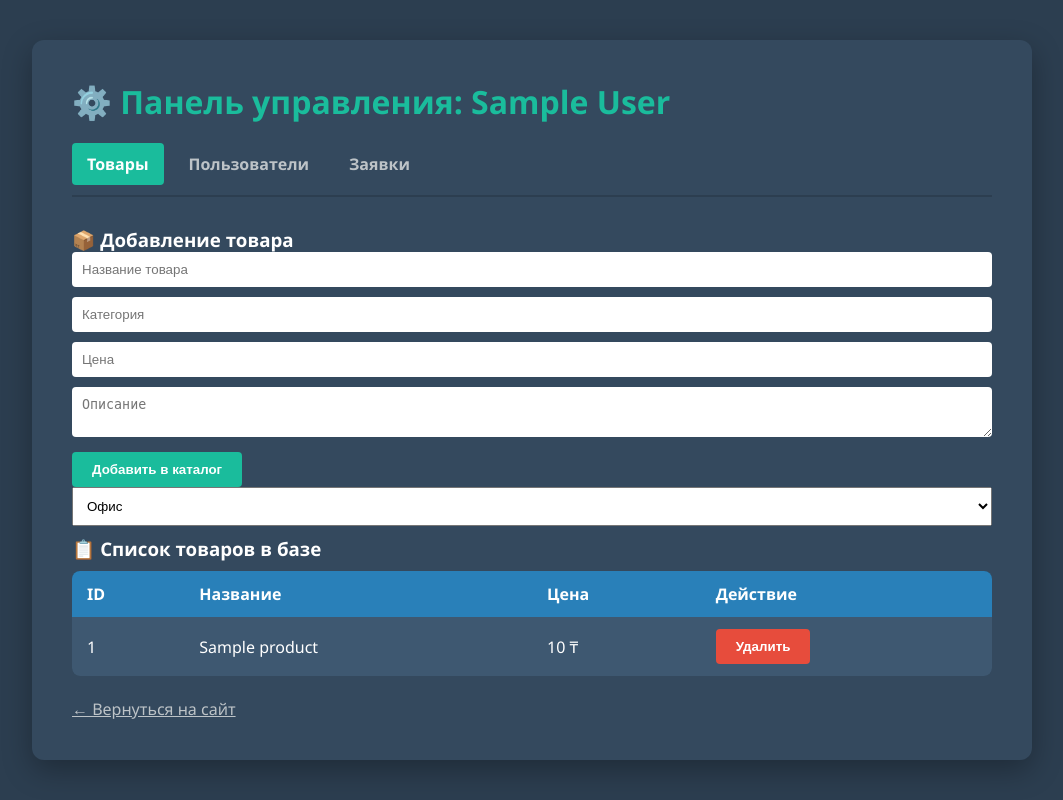
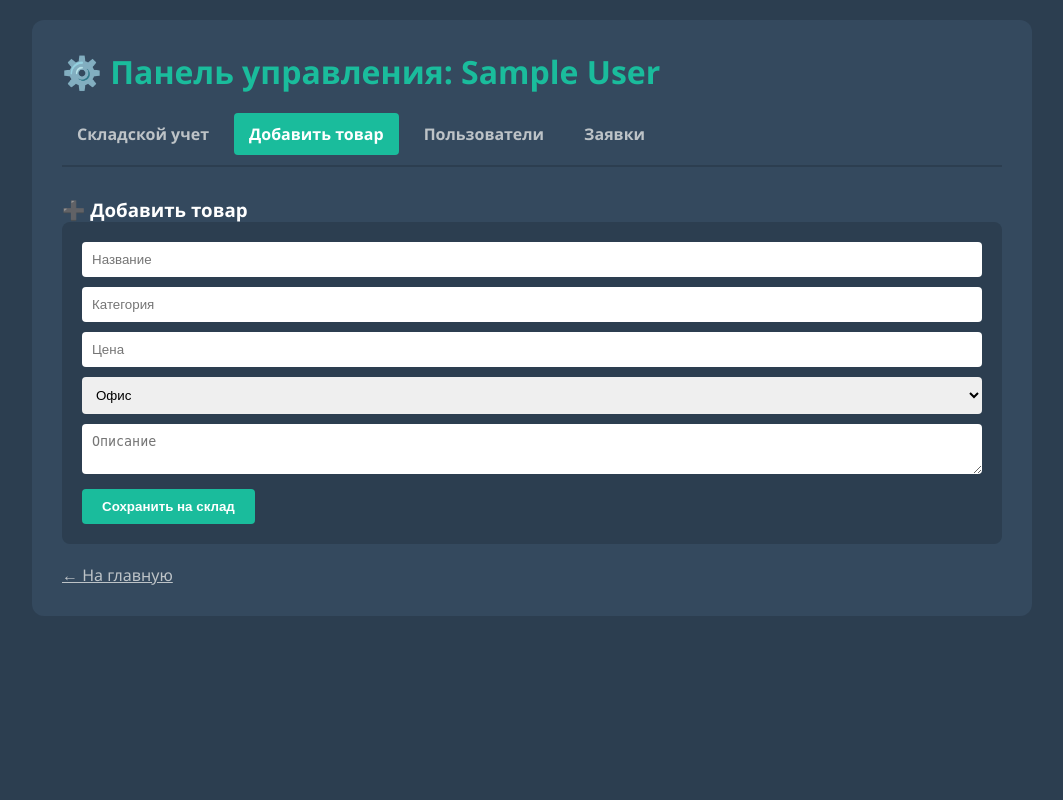
Before and after one commit to Oleg637-droid/VoRrex2, a Flask app: page /admin in a window 1280 px wide. Shown: the whole page, without its empty margins (108-1171 px from the left). Run offline with Flask 3, Linux system fonts and the light colour scheme; the visitor is signed in with stand-in values (Sample User, id 1); a database or web service that is not in the repository returns one stand-in record (values such as "Sample title"); some libraries are stand-ins or nearby versions.

Commit message:
Update admin.html

```diff
--- a/templates/admin.html
+++ b/templates/admin.html
@@ -2,26 +2,23 @@
 <html lang="ru">
 <head>
     <meta charset="UTF-8">
-    <title>Панель администратора — VoRtex</title>
+    <title>Админ-панель — VoRtex</title>
     <style>
         * { box-sizing: border-box; margin: 0; padding: 0; }
-        body { font-family: 'Segoe UI', sans-serif; background: #2c3e50; color: white; padding: 40px; }
-        .panel { background: #34495e; padding: 40px; border-radius: 12px; max-width: 1000px; margin: 0 auto; box-shadow: 0 10px 30px rgba(0,0,0,0.3); }
+        body { font-family: 'Segoe UI', sans-serif; background: #2c3e50; color: white; padding: 20px; }
+        .panel { background: #34495e; padding: 30px; border-radius: 12px; max-width: 1000px; margin: 0 auto; }
         h1 { color: #1abc9c; margin-bottom: 20px; }
 
-        /* Меню вкладок */
-        .admin-nav { display: flex; gap: 10px; margin-bottom: 30px; border-bottom: 2px solid #2c3e50; padding-bottom: 10px; }
+        .admin-nav { display: flex; gap: 10px; margin-bottom: 30px; border-bottom: 2px solid #2c3e50; padding-bottom: 10px; flex-wrap: wrap; }
         .admin-nav a { color: #bdc3c7; text-decoration: none; padding: 10px 15px; border-radius: 4px; font-weight: bold; }
         .admin-nav a.active { background: #1abc9c; color: white; }
 
-        /* Таблицы */
-        table { width: 100%; border-collapse: collapse; background: #2c3e50; border-radius: 8px; overflow: hidden; margin-top: 10px; }
-        th, td { padding: 12px 15px; text-align: left; }
+        table { width: 100%; border-collapse: collapse; background: #2c3e50; margin-bottom: 30px; border-radius: 8px; overflow: hidden; }
+        th, td { padding: 12px; text-align: left; border-bottom: 1px solid #3e5871; }
         th { background-color: #2980b9; }
-        tr:nth-child(even) { background-color: #3e5871; }
 
-        /* Формы и кнопки */
-        form input, form textarea { width: 100%; padding: 10px; margin-bottom: 10px; border-radius: 4px; border: none; }
+        form { background: #2c3e50; padding: 20px; border-radius: 8px; margin-bottom: 20px; }
+        input, textarea, select { width: 100%; padding: 10px; margin-bottom: 10px; border-radius: 4px; border: none; }
         button { background: #1abc9c; color: white; padding: 10px 20px; border: none; border-radius: 4px; cursor: pointer; font-weight: bold; }
         .btn-delete { background: #e74c3c; }
     </style>
@@ -31,59 +28,61 @@
         <h1>⚙️ Панель управления: {{ name }}</h1>
 
         <div class="admin-nav">
-            <a href="{{ url_for('admin_dashboard', tab='products') }}" class="{{ 'active' if tab == 'products' }}">Товары</a>
+            <a href="{{ url_for('admin_dashboard', tab='sklad') }}" class="{{ 'active' if tab == 'sklad' }}">Складской учет</a>
+            <a href="{{ url_for('admin_dashboard', tab='products') }}" class="{{ 'active' if tab == 'products' }}">Добавить товар</a>
             <a href="{{ url_for('admin_dashboard', tab='users') }}" class="{{ 'active' if tab == 'users' }}">Пользователи</a>
             <a href="{{ url_for('admin_dashboard', tab='requests') }}" class="{{ 'active' if tab == 'requests' }}">Заявки</a>
         </div>
 
-        {% if tab == 'products' %}
-            <h3>📦 Добавление товара</h3>
+        {% if tab == 'sklad' %}
+            <h3>📦 Остатки по складам</h3>
+            {% for wh in ['Офис', 'Склад 1', 'Склад 2', 'Склад 3'] %}
+                <h4>📍 {{ wh }}</h4>
+                <table>
+                    <tr><th>Название</th><th>Цена</th><th>Удалить</th></tr>
+                    {% for p in products %}
+                        {% if p[6] == wh or (p[6] == None and wh == 'Офис') %}
+                        <tr>
+                            <td>{{ p[1] }}</td>
+                            <td>{{ p[3] }} ₸</td>
+                            <td>
+                                <form action="{{ url_for('delete_product', product_id=p[0]) }}" method="POST">
+                                    <button type="submit" class="btn-delete">Удалить</button>
+                                </form>
+                            </td>
+                        </tr>
+                        {% endif %}
+                    {% endfor %}
+                </table>
+            {% endfor %}
+
+        {% elif tab == 'products' %}
+            <h3>➕ Добавить товар</h3>
             <form action="{{ url_for('add_product') }}" method="POST">
-                <input type="text" name="title" placeholder="Название товара" required>
+                <input type="text" name="title" placeholder="Название" required>
                 <input type="text" name="category" placeholder="Категория" required>
                 <input type="number" step="0.01" name="price" placeholder="Цена" required>
-                <textarea name="description" placeholder="Описание"></textarea>
-                <button type="submit">Добавить в каталог</button>
-                <select name="warehouse" style="width: 100%; padding: 10px; margin-bottom: 10px;">
+                <select name="warehouse">
                     <option value="Офис">Офис</option>
                     <option value="Склад 1">Склад 1</option>
                     <option value="Склад 2">Склад 2</option>
                     <option value="Склад 3">Склад 3</option>
                 </select>
+                <textarea name="description" placeholder="Описание"></textarea>
+                <button type="submit">Сохранить на склад</button>
             </form>
 
-            <h3>📋 Список товаров в базе</h3>
-            <table>
-                <tr><th>ID</th><th>Название</th><th>Цена</th><th>Действие</th></tr>
-                {% for product in products %}
-                <tr>
-                    <td>{{ product[0] }}</td>
-                    <td>{{ product[1] }}</td>
-                    <td>{{ product[3] }} ₸</td>
-                    <td>
-                        <form action="{{ url_for('delete_product', product_id=product[0]) }}" method="POST">
-                            <button type="submit" class="btn-delete">Удалить</button>
-                        </form>
-                    </td>
-                </tr>
-                {% endfor %}
-            </table>
-
         {% elif tab == 'users' %}
-            <h3>👥 Зарегистрированные пользователи</h3>
+            <h3>👥 Пользователи</h3>
             <table>
                 <tr><th>Имя</th><th>Email</th><th>Роль</th></tr>
                 {% for user in users %}
-                <tr>
-                    <td>{{ user[1] }}</td>
-                    <td>{{ user[2] }}</td>
-                    <td>{{ user[3] }}</td>
-                </tr>
+                <tr><td>{{ user[1] }}</td><td>{{ user[2] }}</td><td>{{ user[3] }}</td></tr>
                 {% endfor %}
             </table>
 
         {% elif tab == 'requests' %}
-            <h3>📩 Заявки от клиентов</h3>
+            <h3>📩 Заявки</h3>
             <table>
                 <tr><th>Дата</th><th>Имя</th><th>Телефон</th><th>Сообщение</th></tr>
                 {% for msg in messages %}
@@ -97,8 +96,7 @@
             </table>
         {% endif %}
 
-        <br>
-        <a href="{{ url_for('home') }}" style="color: #bdc3c7;">← Вернуться на сайт</a>
+        <a href="{{ url_for('home') }}" style="color: #bdc3c7;">← На главную</a>
     </div>
 </body>
 </html>
```
